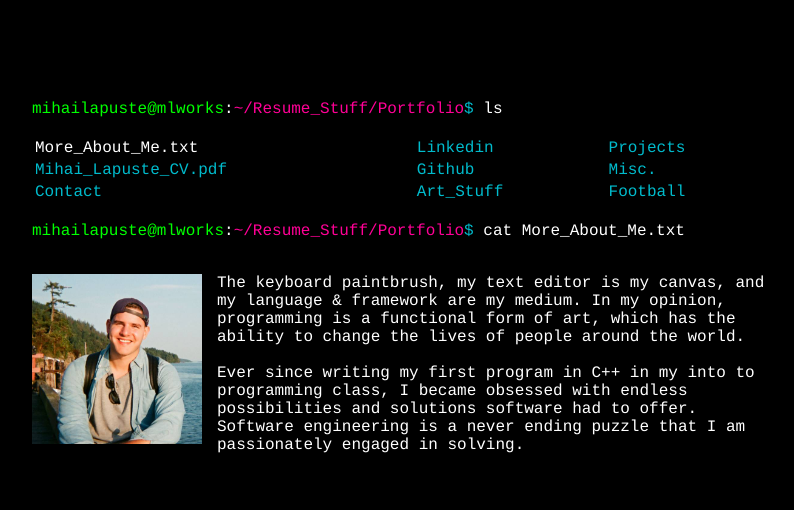
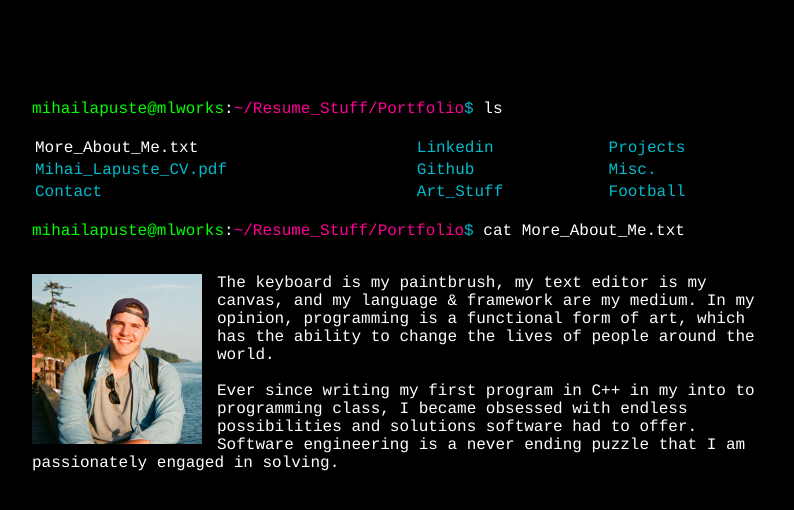
Before and after one commit to mihailapuste/mihailapuste.github.io, a plain HTML site: page More_About_Me.html in a window 1280 px wide. Shown: the whole page, without its empty margins (233-1027 px from the left). Drawn offline with Linux system fonts and the light colour scheme; a web font is replaced by a local one.

Commit message:
Update More_About_Me.html

```diff
--- a/More_About_Me.html
+++ b/More_About_Me.html
@@ -36,7 +36,7 @@
         <br><br>
         <p>
           <img src="./mihai_photo.jpeg" alt="Mihai" style="width:170px;height:170px;margin-right:15px;">
-          The keyboard paintbrush, my text editor is my canvas, and my language & framework are my medium.
+          The keyboard is my paintbrush, my text editor is my canvas, and my language & framework are my medium.
           In my opinion, programming is a functional form of art, which has the ability to change the lives
           of people around the world. <br><br>
           Ever since writing my first program in C++ in my into to programming class, I became obsessed with
```
